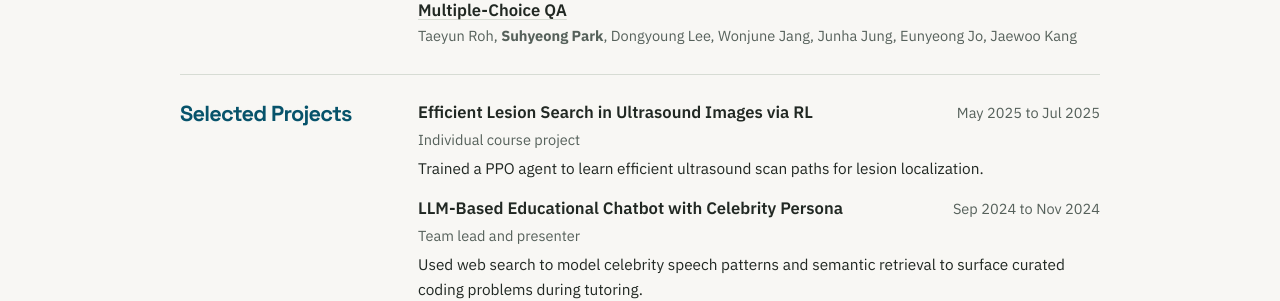
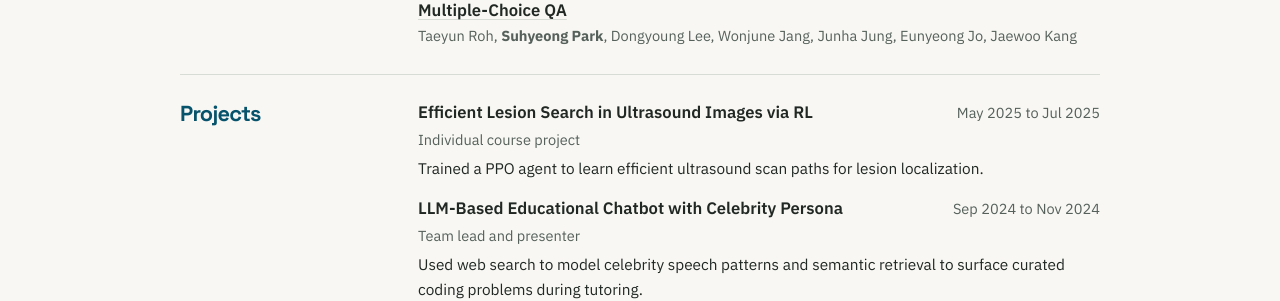
Before and after one commit to suhyeong10/suhyeong10.github.io, a Jekyll site: the page built from cv.html, in a window 1280 px wide and 900 px high, scrolled down 1163 px. Shown: the part 160-461 px from the top of the window. Built offline with Jekyll 4.4.1, drawn with Linux system fonts in a browser that asks for light colours.

Commit message:
Rename CV project section to Projects

```diff
--- a/_data/cv.json
+++ b/_data/cv.json
@@ -1,5 +1,5 @@
 {
-  "revision": "initial-2026-11-14",
+  "revision": "rename-projects-2026-11-14",
   "contact": {
     "location": "Seoul, Republic of Korea",
     "email": "pshpulip22@korea.ac.kr"
@@ -65,7 +65,7 @@
       ]
     },
     {
-      "title": "Selected Projects",
+      "title": "Projects",
       "entries": [
         {
           "title": "Efficient Lesion Search in Ultrasound Images via RL",
```
